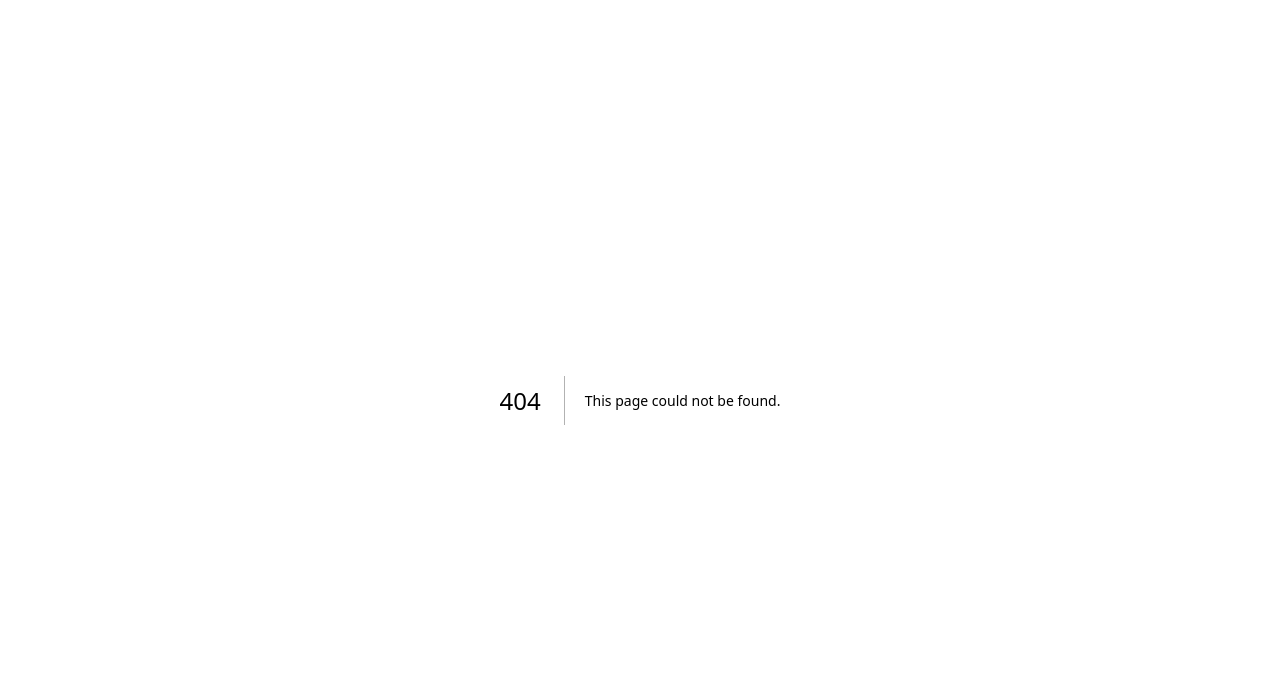
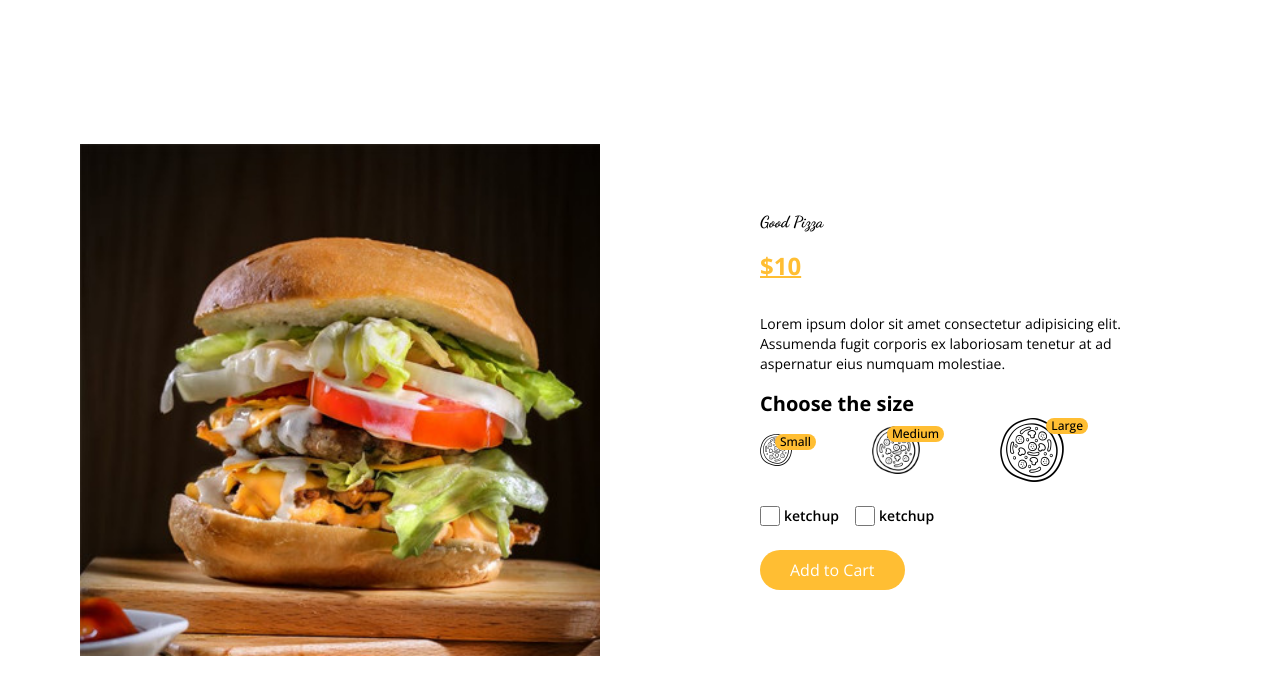
Before and after one commit to cihatsolak/nextjs-meal-master, a Next.js app: page /product in a window 1280 px wide. Before the commit this address had no page. Shown: the top 694 px of the page. Built offline with nearby package versions, Linux system fonts and the light colour scheme.

Commit message:
feat(client): design the product page

```diff
--- a/components/About.jsx
+++ b/components/About.jsx
@@ -6,7 +6,7 @@
     <div className="bg-secondary py-14">
       <div className="container mx-auto flex items-center text-white gap-20 justify-center flex-wrap-reverse">
         <div className="flex justify-center">
-          <div className="relative sm:w-[445px] sm-h-[600px]  flex justify-center w-[300px] h-[450px]">
+        <div className="relative sm:w-[445px] sm:h-[600px] flex justify-center w-[300px] h-[450px]">
             <Image src="/images/about-img.png" alt="" fill />
           </div>
         </div>
--- /dev/null
+++ b/pages/product/index.jsx
@@ -0,0 +1,58 @@
+import Image from "next/image";
+import React from "react";
+import Title from "../../components/ui/Title";
+
+export default function Index() {
+  return (
+    <div className="flex items-center h-screen gap-20 py-20 flex-wrap ">
+      <div className="relative md:flex-1 w-[80%] h-[80%] mx-20">
+        <Image src="/images/hamburger.jpg" alt="" fill contain />
+      </div>
+      <div className="md:flex-1 md:text-start text-center">
+        <Title addClass="text-6xl">Good Pizza</Title>
+        <span className="text-primary text-2xl font-bold underline underline-offset-1 my-4 inline-block">
+          $10
+        </span>
+        <p className="text-sm my-4 md:pr-24">
+          Lorem ipsum dolor sit amet consectetur adipisicing elit. Assumenda
+          fugit corporis ex laboriosam tenetur at ad aspernatur eius numquam
+          molestiae.
+        </p>
+        <div>
+          <h4 className="text-xl font-bold">Choose the size</h4>
+          <div className="flex items-center gap-x-20 md:justify-start justify-center">
+            <div className="relative w-8 h-8">
+              <Image src="/images/size.png" alt="" fill />
+              <span className="absolute top-0 -right-6 text-xs bg-primary rounded-full px-[5px] font-medium">
+                Small
+              </span>
+            </div>
+            <div className="relative w-12 h-12">
+              <Image src="/images/size.png" alt="" fill />
+              <span className="absolute top-0 -right-6 text-xs bg-primary rounded-full px-[5px] font-medium">
+                Medium
+              </span>
+            </div>
+            <div className="relative w-16 h-16">
+              <Image src="/images/size.png" alt="" fill />
+              <span className="absolute top-0 -right-6 text-xs bg-primary rounded-full px-[5px] font-medium">
+                Large
+              </span>
+            </div>
+          </div>
+        </div>
+        <div className="flex gap-x-4 my-6 md:justify-start justify-center">
+          <label className="flex items-center gap-x-1">
+            <input type="checkbox" className="w-5 h-5 accent-primary" />
+            <span className="text-sm font-semibold">ketchup</span>
+          </label>
+          <label className="flex items-center gap-x-1">
+            <input type="checkbox" className="w-5 h-5 accent-primary" />
+            <span className="text-sm font-semibold">ketchup</span>
+          </label>
+        </div>
+        <button className="btn-primary">Add to Cart</button>
+      </div>
+    </div>
+  );
+}
```
Also changed, not shown: public/images/size.png (added).
